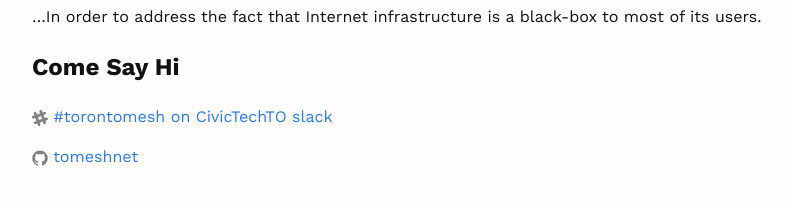
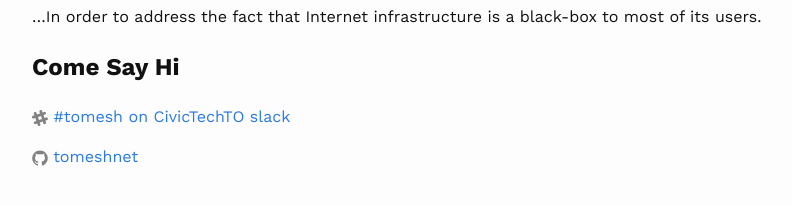
Before and after one commit to tomeshnet/tomesh.net, a Jekyll site: the page built from index.html, in a window 1280 px wide. Shown: the part 316-521 px from the top of the page, without its empty margins (208-1000 px from the left). Built offline with Jekyll 4.4.1, drawn with Linux system fonts in a browser that asks for light colours.

Commit message:
changed slack channel

```diff
--- a/index.html
+++ b/index.html
@@ -17,7 +17,7 @@
     <h2>Come Say Hi</h2>
     <a href="https://civictechto-slack-invite.herokuapp.com/" class="btn btn-default btn-lg">
       <span class="icon icon--slack">{% include icon-slack.svg %}</span>
-      <span class="service-name">#torontomesh on CivicTechTO slack</span>
+      <span class="service-name">#tomesh on CivicTechTO slack</span>
     </a>
   </div>
 </div>
```
Also changed, not shown: README.md.
